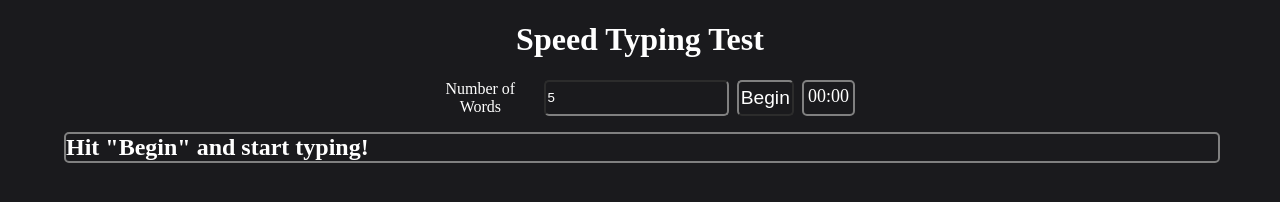
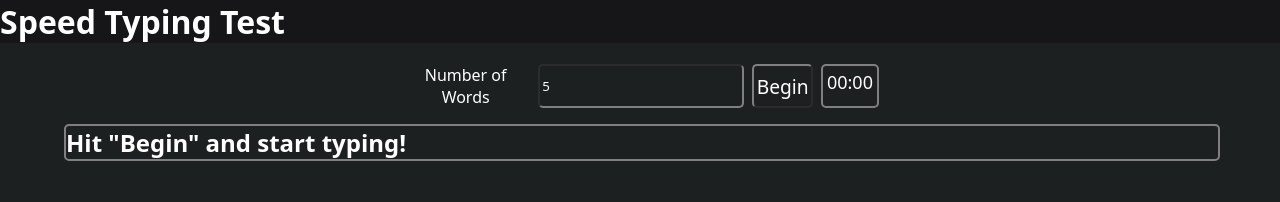
Before and after one commit to jramirez-codes/speed-typing-test, a Gatsby site: page / in a window 1280 px wide. Built offline with nearby package versions, Linux system fonts and the light colour scheme; Gatsby itself is replaced by a stand-in of ours.

Commit message:
reconfig changes ui

```diff
--- a/src/pages/global.css
+++ b/src/pages/global.css
@@ -1,12 +1,20 @@
 body {
-  background-color: #1a1a1d;
-  margin:0
+  background-color: #1C2021;
+  margin: 0;
+  font-family: system-ui, -apple-system, BlinkMacSystemFont, 'Segoe UI', Roboto, Oxygen, Ubuntu, Cantarell, 'Open Sans', 'Helvetica Neue', sans-serif;
 }
 
 /* Colors:
 c3073f
 950740
+2A2B2F input for table
 */
+
+
+.myTitle{
+  background-color: #161618;
+  margin:0
+}
 
 button {
   background-color: transparent;
@@ -15,6 +23,8 @@
   border-color: gray;
   font-size: larger;
   color: white;
+  /* font-family: Impact, Haettenschweiler, 'Arial Narrow Bold', sans-serif; */
+  font-family: system-ui, -apple-system, BlinkMacSystemFont, 'Segoe UI', Roboto, Oxygen, Ubuntu, Cantarell, 'Open Sans', 'Helvetica Neue', sans-serif;
 }
 
 button:hover {
@@ -27,7 +37,6 @@
 }
 
 .display {
-  /* background-color: red; */
   border: 1px solid;
   border-color: gray;
   border-radius: 5px;
@@ -47,6 +56,7 @@
   background-color: transparent;
   border-color: gray;
   color: white;
+  font-family: system-ui, -apple-system, BlinkMacSystemFont, 'Segoe UI', Roboto, Oxygen, Ubuntu, Cantarell, 'Open Sans', 'Helvetica Neue', sans-serif;
   border-radius: 5px;
 }
 
--- a/src/pages/index.js
+++ b/src/pages/index.js
@@ -67,7 +67,9 @@
 
   return(
     <div className="mainPage">
-      <h1>Speed Typing Test</h1>
+      <div className="myTitle">
+        <h1 style={{marginTop:0, textAlign: 'left'}}>Speed Typing Test</h1>
+      </div>
       <Controls handleClick={handleClick} hadEnded={finish} hasStarted={start} start={startTime}/>
       {start?(
         <Display answerKey={data} handleFinish={(e)=>{handleFinish(e)}}/>
```
